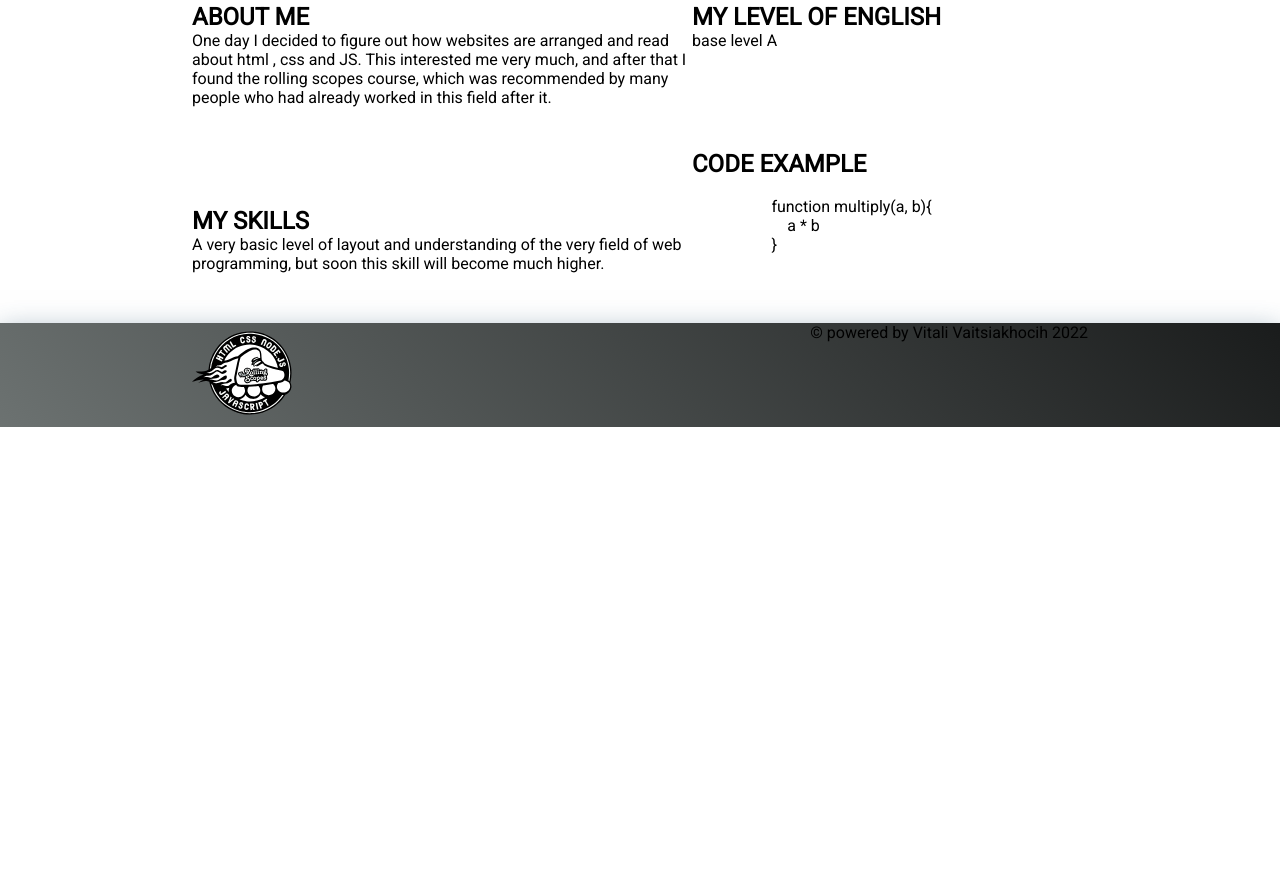
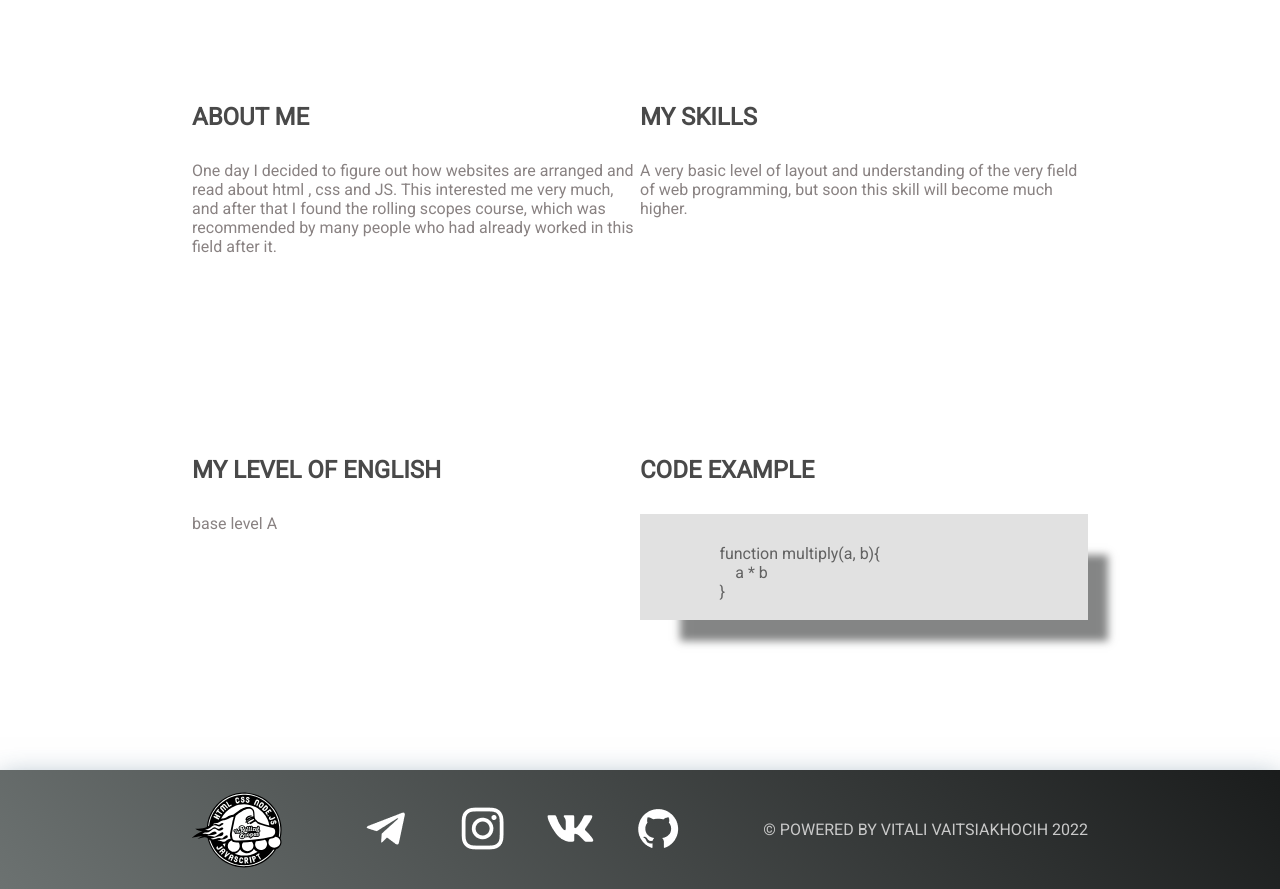
Before and after one commit to Nakatomi1993/rsschool-cv, a plain HTML site: page index.html in a window 1280 px wide. Shown: the part 717-1606 px from the top of the page. Before the commit the page ends 1144 px from the top, so only its background shows below. Drawn offline with Linux system fonts and the light colour scheme.

Commit message:
refactor: done cv

```diff
--- a/index.html
+++ b/index.html
@@ -16,11 +16,11 @@
     <div class="container">
         <nav>
             <ul>
-                <li><a href="">Contacts</a></li>
-                <li><a href="">About me</a></li>
-                <li><a href="">my skills</a></li>
-                <li><a href="">code example</a></li>
-                <li><a href="">English skill</a></li>
+                <li><a href="#contacts">Contacts</a></li>
+                <li><a href="#about-me">About me</a></li>
+                <li><a href="#my-skills">my skills</a></li>
+                <li><a href="#code-example">code example</a></li>
+                <li><a href="#english-skill">English skill</a></li>
             </ul>
         </nav>
         <a href="https://rs.school/index.html">
@@ -34,44 +34,43 @@
     <div class="container">
         <div class="name_contacts">
             <h1>Vitali Vaitsiakhocich</h1>
-            <h2>Contacts</h2>
+            <h2 id="contacts">Contacts</h2>
             <h3><a href="tel:+375(29)123-45-67">Phone - (+375-44-717-69-32)</a></h3>
             <h3><a href="https://e.mail.ru/inbox/?back=1" target="_blank">Em@il - (raven19931125@mail.ru)</a></h3>
             <h3><a href="https://github.com/Nakatomi1993/rsschool-cv" target="_blank">GitHub - (nakatomi1993)</a></h3>
         </div>
         <div class="avatar">
-
+            <img src="assets/img/me-photo.jpg" alt="me-photo" width="390px" height="530px">
         </div>
     </div>
 </div>
 <div class="about-me">
     <div class="container">
-        <div>
+        <div class="block-one">
             <div class="block">
-                <h2>About me</h2>
+                <h2 id="about-me">About me</h2>
                 <p>One day I decided to figure out how websites are arranged and read about html , css and JS. This
                     interested me very much, and after that I found the rolling scopes course, which was recommended by
                     many people who had already worked in this field after it.</p>
             </div>
             <div class="block">
-                <h2>
+                <h2 id="my-skills">
                     my Skills
                 </h2>
                 <p>A very basic level of layout and understanding of the very field of web programming, but soon this
                     skill will become much higher.</p>
             </div>
         </div>
-        <div>
+        <div class="block-one">
             <div class="block">
-                <h2>my level of english</h2>
+                <h2 id="english-skill">my level of english</h2>
                 <p>base level A</p>
             </div>
             <div class="block">
-                <h2>
+                <h2 id="code-example">
                     Code example
                 </h2>
                 <pre>
-
                     function multiply(a, b){
                         a * b
                     }
@@ -83,15 +82,14 @@
 <div class="footer">
     <div class="container">
         <div>
-            <a href="https://rs.school/js/"><img src="assets/img/logo-rs.svg" alt="" width="100" height="100"></a>
+            <a href="https://rs.school/js/"><img src="assets/img/logo-rs.svg" alt="logo rsschol" width="90" height="90"></a>
         </div>
         <div class="social">
             <ul>
-                <li></li>
-                <li></li>
-                <li></li>
-                <li></li>
-                <li></li>
+                <li><a id="telegramm" href="https://t.me/Raven19931125"></a></li>
+                <li><a id="instagramm" href="https://www.instagram.com/"></a></li>
+                <li><a id="VK" href="https://vk.com/id196051081"></a></li>
+                <li><a id="gitHub" href="https://github.com/Nakatomi1993"></a></li>
             </ul>
         </div>
         <div>
--- a/style.css
+++ b/style.css
@@ -2,6 +2,9 @@
   margin:0;
   padding:0;
   font-family: 'Roboto', sans-serif;
+}
+html{
+  scroll-behavior: smooth;
 }
 li{
   list-style-type: none;
@@ -61,10 +64,10 @@ h1,h2,h3{
   color: #343434;
 }
 .name_contacts h2 {
-  padding: 30px 0 20px 0;
+  padding: 30px 0 0px 0;
 }
 .name_contacts h3{
-  padding: 15px 0 0 0;
+  padding: 35px 0 0 0;
 }
 .name_contacts h3 a{
   color: #646363;
@@ -82,17 +85,31 @@ h1,h2,h3{
   width: 390px;
   box-shadow: 40px 41px 8px -10px rgb(37 39 39 / 56%);
 }
-.about-me .container{
-  display: flex;
-  justify-content: space-between;
-}
 .block{
   width: 500px;
   padding: 50px 0 50px 0;
 }
+.block-one{
+  display: flex;
+  justify-content: space-between;
+}
+.about-me h2{
+  padding: 100px 0 30px 0px;
+  color: #494949;
+}
+.about-me p{
+  color: #898282;
+}
+pre{
+  background-color: #e1e1e1;
+  padding: 30px 0 0 0;
+  box-shadow: 30px 31px 8px -10px rgb(37 39 39 / 56%);
+  color: #626262;
+}
 .footer{
   background: linear-gradient(45deg, rgb(108, 114, 113), rgb(26, 28, 28));
   box-shadow: 0px 9px 28px 0px rgb(41 81 112 / 52%);
+  margin: 100px 0 0 0;
 }
 .footer .container{
   display: flex;
@@ -101,4 +118,39 @@ h1,h2,h3{
 .social ul{
   display: flex;
   justify-content: space-between;
+  width: 320px;
+  padding: 60px 0 0 0;
+
 }
+.social ul li a{
+  padding: 25px 50px 10px 10px;
+  background: url("assets/img/social.png") no-repeat;
+
+}
+#telegramm{
+  background-position: 0px 0px;
+}
+#instagramm{
+  background-position: -50px 0px;
+}
+#VK{
+  background-position: -110px 0px;
+}
+#gitHub{
+  background-position: -170px 0px;
+}
+#telegramm:hover,
+#instagramm:hover,
+#VK:hover,
+#gitHub:hover{
+  opacity: .7;
+  transition-duration: .2s;
+}
+.footer p{
+  padding: 50px 0 50px 0;
+  color: #c9c9c9;
+  text-transform: uppercase;
+}
+.footer img{
+  padding: 15px 0 0 0px;
+}
```
Also changed, not shown: assets/img/social.png (added).
